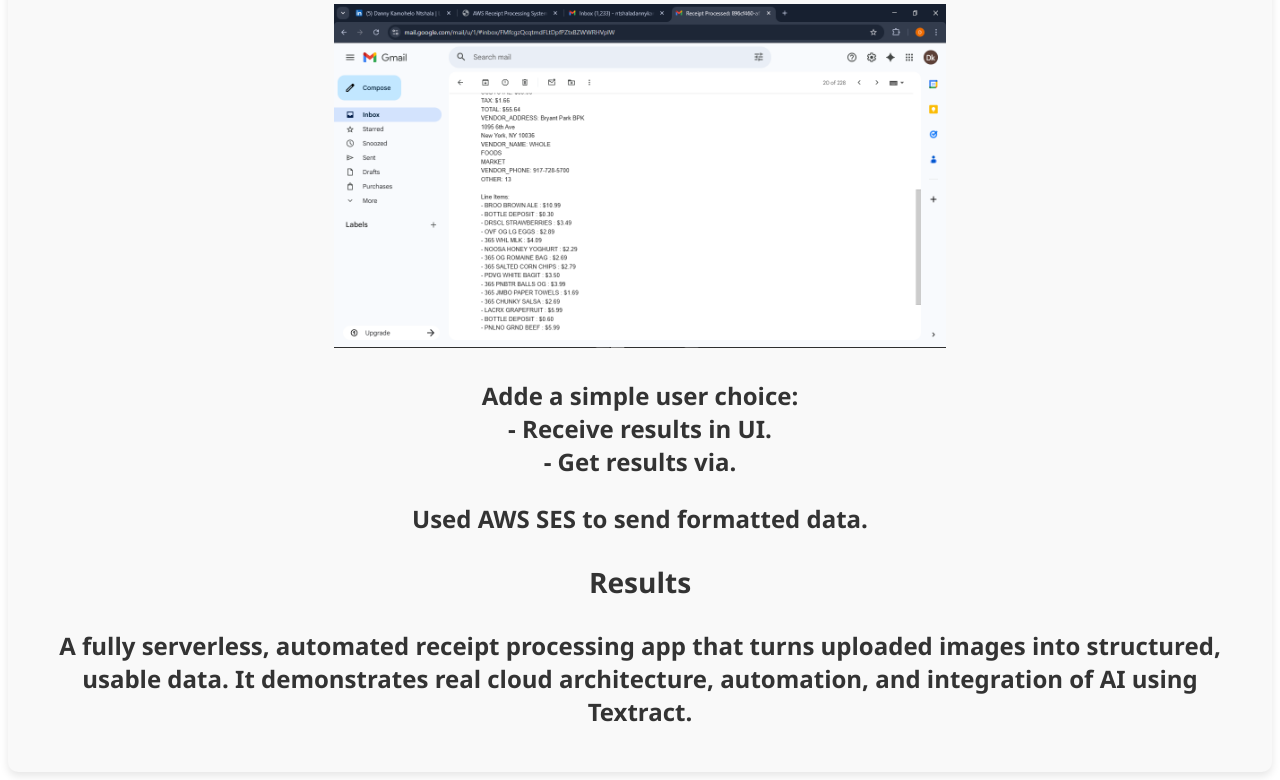
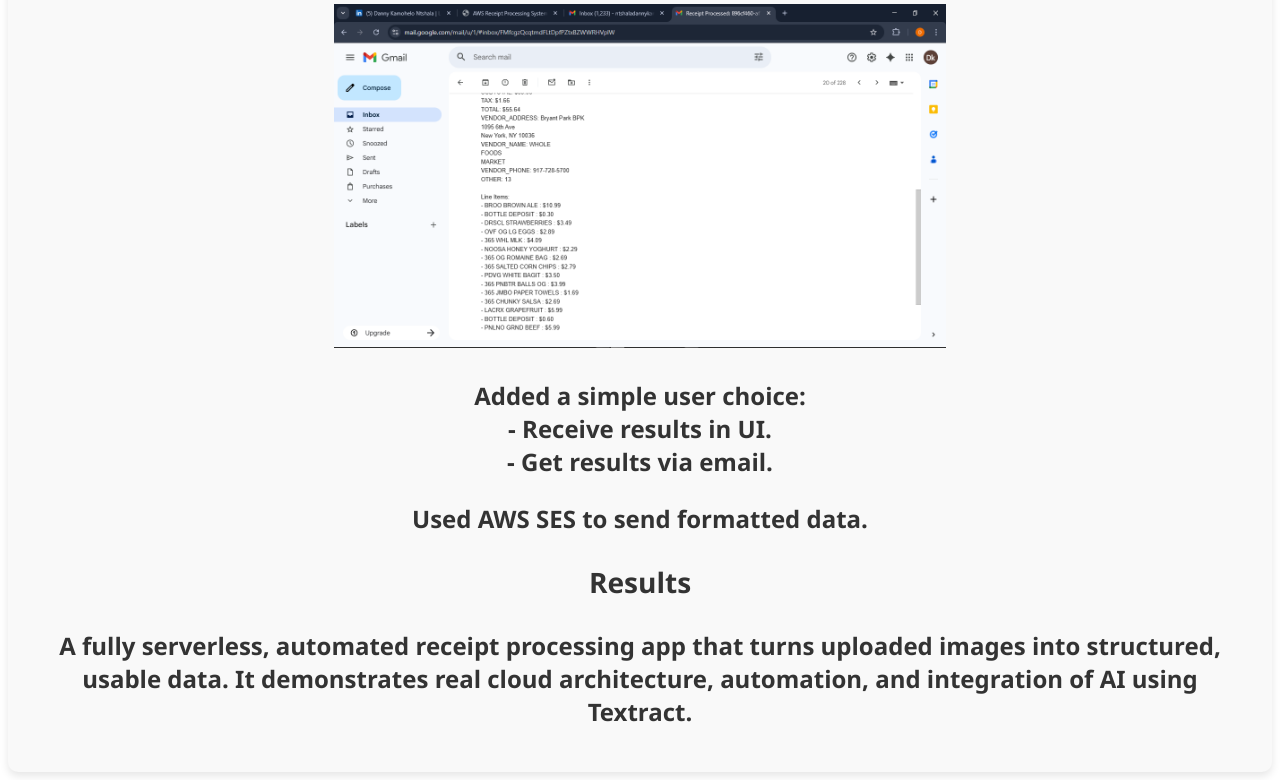
Before and after one commit to Kamo9910/Receipt_Uploader_Readme, a plain HTML site: page index.html in a window 1280 px wide. Shown: the part 8261-9041 px from the top of the page. Drawn offline with Linux system fonts and the light colour scheme.

Commit message:
Revise index.html for project overview and details
Updated the HTML structure and content for the AWS Receipt Processing System overview, including project details, architecture, and steps taken.

```diff
--- a/index.html
+++ b/index.html
@@ -88,9 +88,9 @@
             <img class="myImage" src="Screenshot (1086).png" alt="email" style="transition: transform 0.3s ease;" height="50%" width="50%">
             <br>
             <img class="myImage" src="Screenshot (1087).png" alt="email" style="transition: transform 0.3s ease;" height="50%" width="50%">
-            <p>Adde a simple user choice: <br>
+            <p>Added a simple user choice: <br>
                - Receive results in UI. <br>
-               - Get results via. </p>
+               - Get results via email. </p>
             <p>Used AWS SES to send formatted data.</p>
             <h3>Results</h3>
             <p>A fully serverless, automated receipt processing app that turns uploaded images into structured, usable data. It demonstrates real cloud architecture, automation, and integration of AI using Textract.</p>
```
